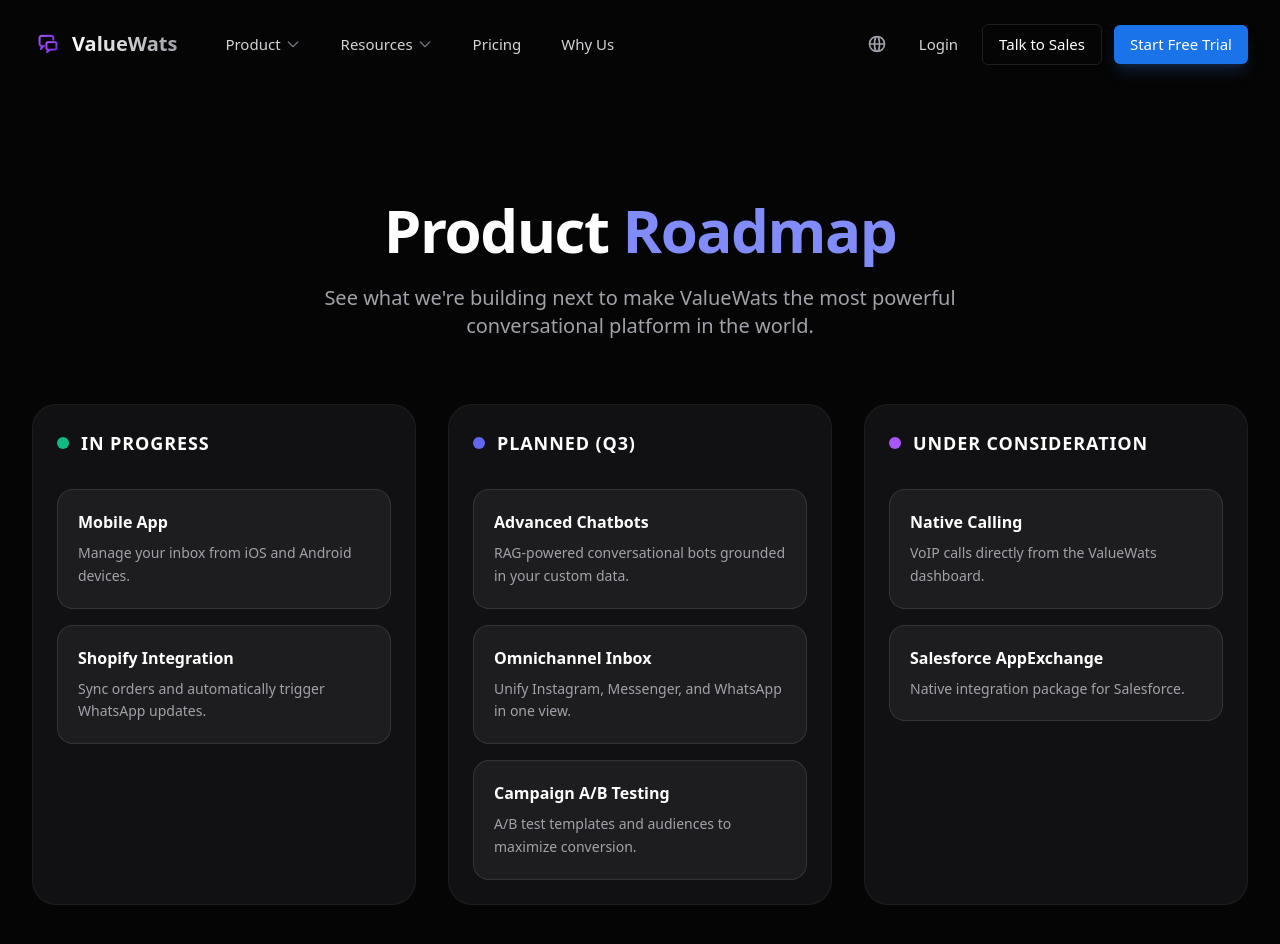
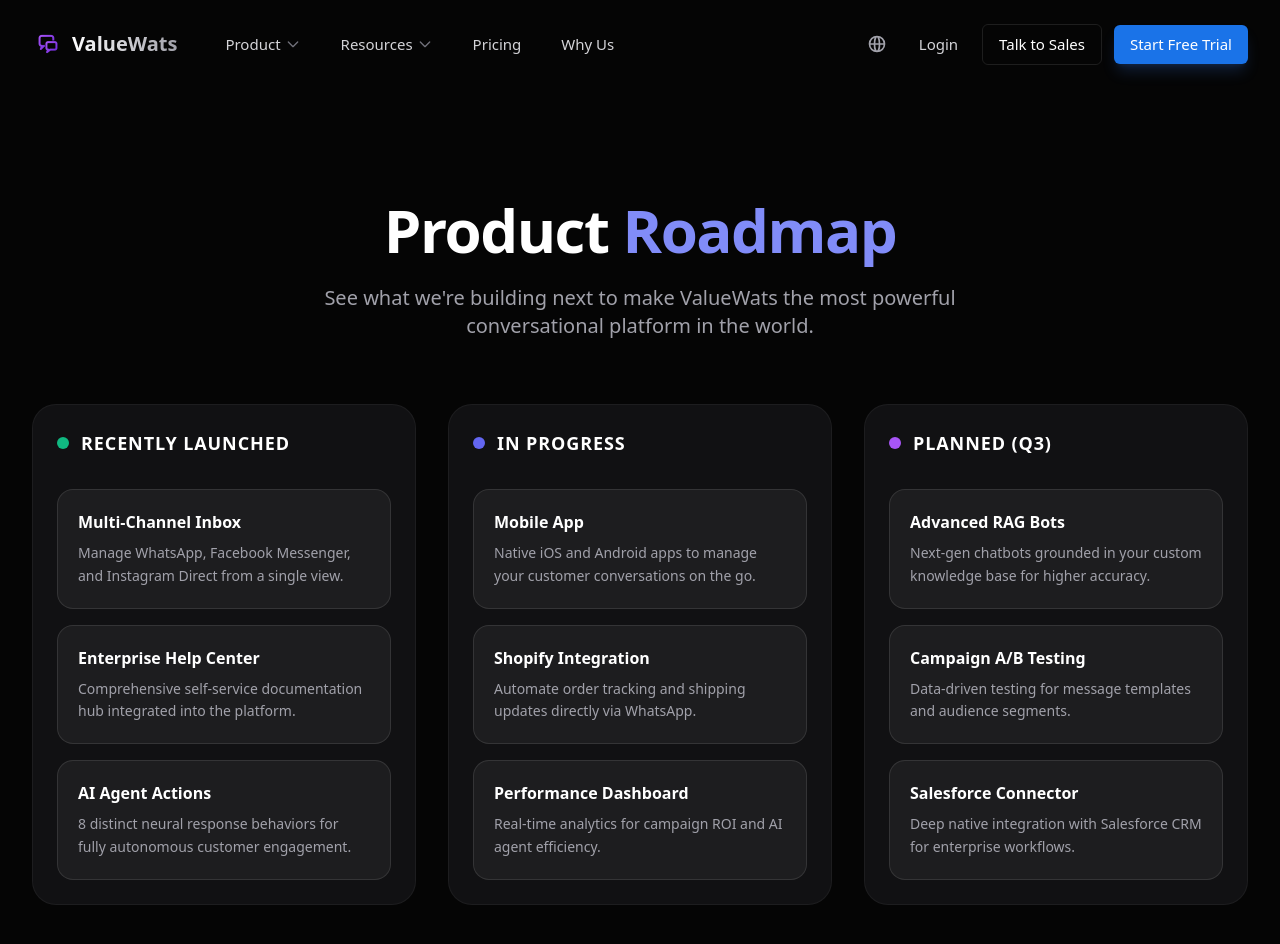
Before and after one commit to m2kky/ValueWats-Project, a React (Vite) app in the folder frontend/: page /roadmap in a window 1280 px wide. Shown: the top 944 px of the page. Built offline with nearby package versions, Linux system fonts and the light colour scheme; no server answers.

Commit message:
fix: resolve production build failure by removing stale help imports & update roadmap

```diff
--- a/frontend/src/App.jsx
+++ b/frontend/src/App.jsx
@@ -45,10 +45,6 @@
 
 // Help Center Pages
 const HelpCenter = React.lazy(() => import('./pages/public/help/HelpCenter'));
-const GettingStartedHelp = React.lazy(() => import('./pages/public/help/GettingStarted'));
-const InboxHelp = React.lazy(() => import('./pages/public/help/InboxHelp'));
-const CampaignsHelp = React.lazy(() => import('./pages/public/help/CampaignsHelp'));
-const AgentsHelp = React.lazy(() => import('./pages/public/help/AgentsHelp'));
 const SettingsHelp = React.lazy(() => import('./pages/public/help/SettingsHelp'));
 const ChannelHelp = React.lazy(() => import('./pages/public/help/ChannelHelp'));
 const ChannelsList = React.lazy(() => import('./pages/public/help/ChannelsList'));
@@ -134,7 +130,6 @@
           <Route path="/help/channels" element={<ChannelsList />} />
           <Route path="/help/:feature/:topic" element={<FeatureHelp />} />
           <Route path="/help/:feature" element={<FeatureHelp />} />
-          <Route path="/help/getting-started" element={<GettingStartedHelp />} />
           <Route path="/help/settings" element={<SettingsHelp />} />
 
           <Route path="/resources/support" element={<Navigate to="/help" replace />} />
--- a/frontend/src/pages/public/Roadmap.jsx
+++ b/frontend/src/pages/public/Roadmap.jsx
@@ -3,28 +3,30 @@
 
 const plans = [
     {
-        status: 'In Progress',
+        status: 'Recently Launched',
         color: 'emerald',
         items: [
-            { title: 'Mobile App', desc: 'Manage your inbox from iOS and Android devices.' },
-            { title: 'Shopify Integration', desc: 'Sync orders and automatically trigger WhatsApp updates.' },
+            { title: 'Multi-Channel Inbox', desc: 'Manage WhatsApp, Facebook Messenger, and Instagram Direct from a single view.' },
+            { title: 'Enterprise Help Center', desc: 'Comprehensive self-service documentation hub integrated into the platform.' },
+            { title: 'AI Agent Actions', desc: '8 distinct neural response behaviors for fully autonomous customer engagement.' },
+        ]
+    },
+    {
+        status: 'In Progress',
+        color: 'indigo',
+        items: [
+            { title: 'Mobile App', desc: 'Native iOS and Android apps to manage your customer conversations on the go.' },
+            { title: 'Shopify Integration', desc: 'Automate order tracking and shipping updates directly via WhatsApp.' },
+            { title: 'Performance Dashboard', desc: 'Real-time analytics for campaign ROI and AI agent efficiency.' },
         ]
     },
     {
         status: 'Planned (Q3)',
-        color: 'indigo',
-        items: [
-            { title: 'Advanced Chatbots', desc: 'RAG-powered conversational bots grounded in your custom data.' },
-            { title: 'Omnichannel Inbox', desc: 'Unify Instagram, Messenger, and WhatsApp in one view.' },
-            { title: 'Campaign A/B Testing', desc: 'A/B test templates and audiences to maximize conversion.' },
-        ]
-    },
-    {
-        status: 'Under Consideration',
         color: 'purple',
         items: [
-            { title: 'Native Calling', desc: 'VoIP calls directly from the ValueWats dashboard.' },
-            { title: 'Salesforce AppExchange', desc: 'Native integration package for Salesforce.' },
+            { title: 'Advanced RAG Bots', desc: 'Next-gen chatbots grounded in your custom knowledge base for higher accuracy.' },
+            { title: 'Campaign A/B Testing', desc: 'Data-driven testing for message templates and audience segments.' },
+            { title: 'Salesforce Connector', desc: 'Deep native integration with Salesforce CRM for enterprise workflows.' },
         ]
     }
 ];
```
Also changed, not shown: 1 other file (tests, documents, lock files or other folders).
